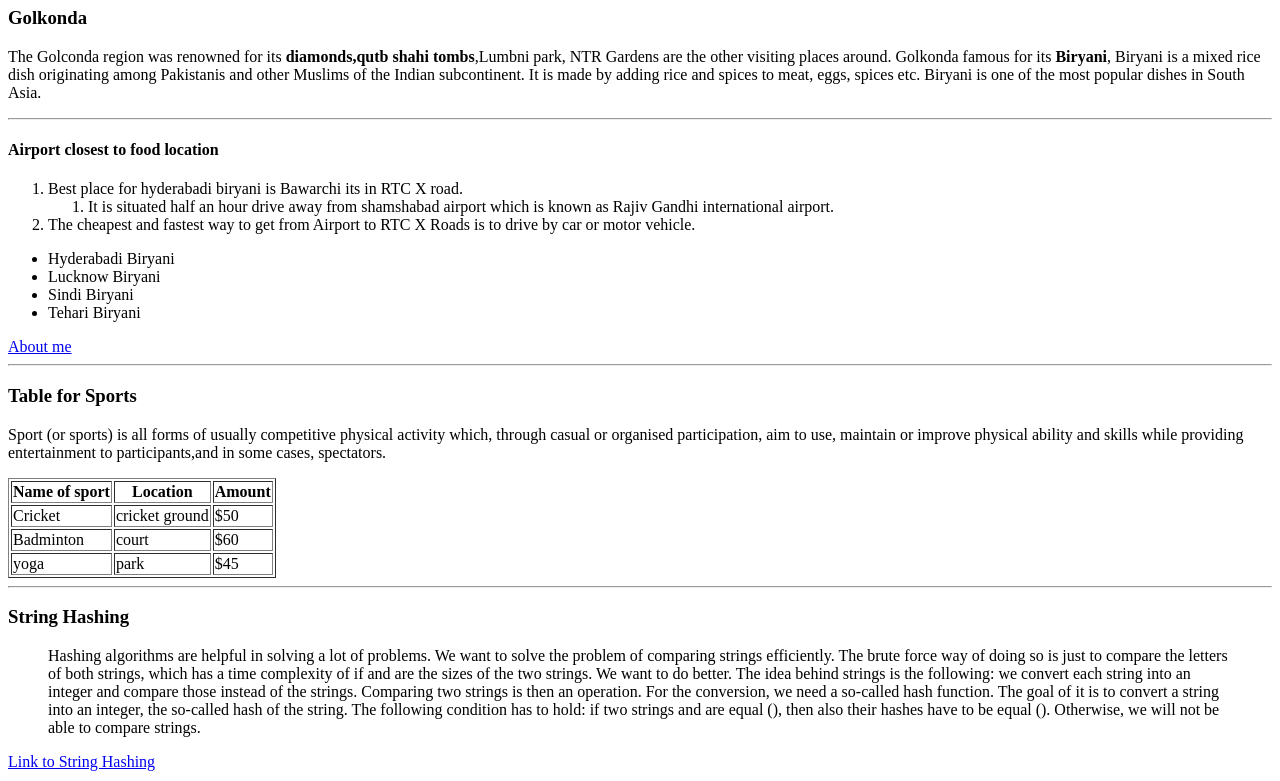
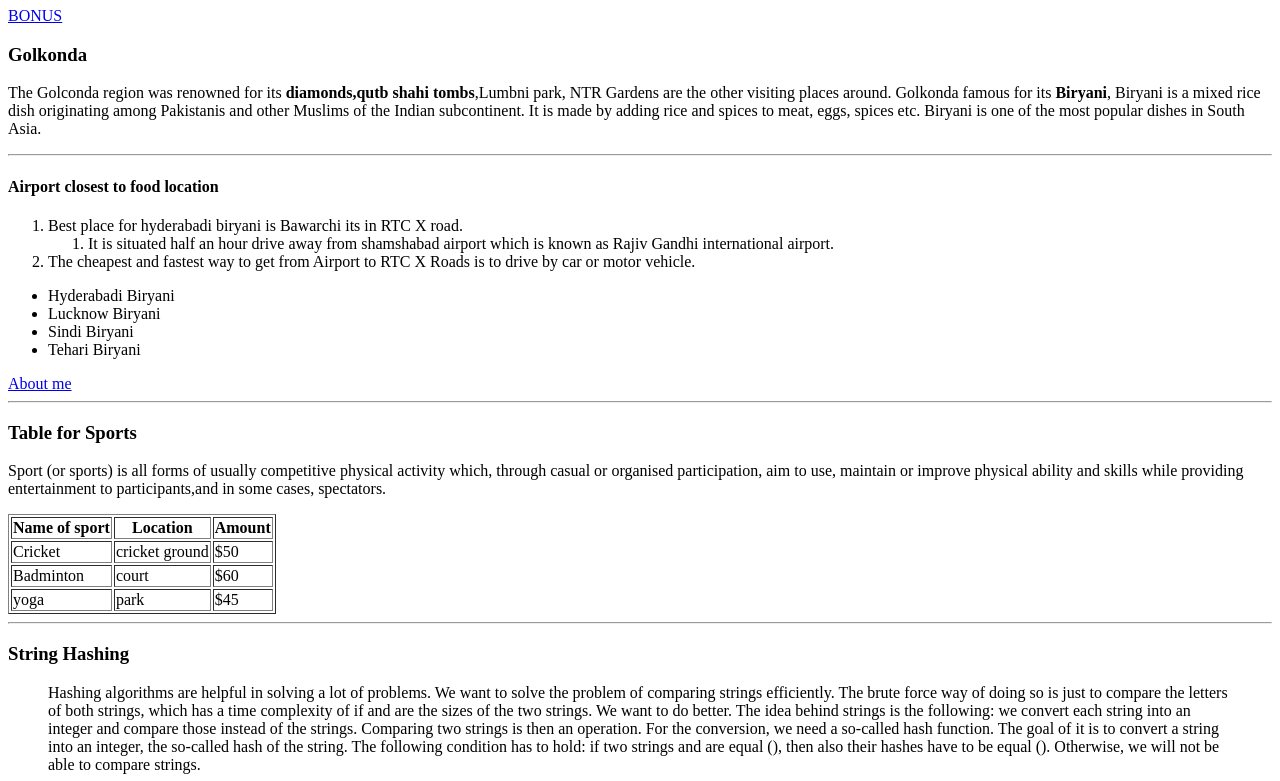
Before and after one commit to 44-563-Web-Apps-S22/webapps-s22-assignment-3-ksreejareddy, a plain HTML site: page index.html in a window 1280 px wide. Shown: the part 73-854 px from the top of the page. Drawn offline with Linux system fonts and the light colour scheme.

Commit message:
Added the URL

```diff
--- a/index.html
+++ b/index.html
@@ -7,8 +7,7 @@
     </head>
     <body>
         <h1> Sreeja Kumbhum</h1>
-    </body>
-</html>
+        <a href="bonus.html">BONUS</a>
 <h3> Golkonda</h3>
 <p>The Golconda region was renowned for its <b>diamonds,qutb shahi tombs</b>,Lumbni park, NTR Gardens</b>
 are the other visiting places around. Golkonda famous for its <b>Biryani</b>, Biryani is a mixed rice dish
```
Also changed, not shown: bonus.html (added), 1 other file.
